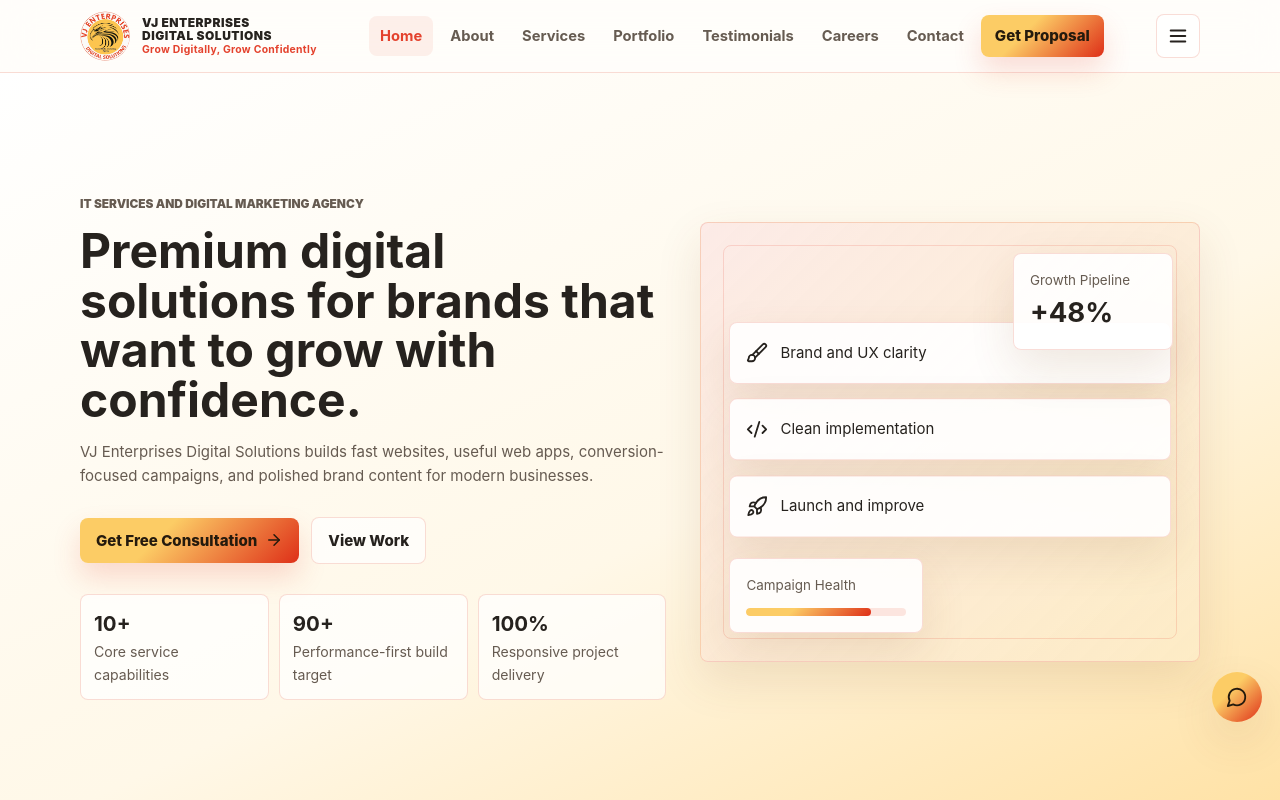
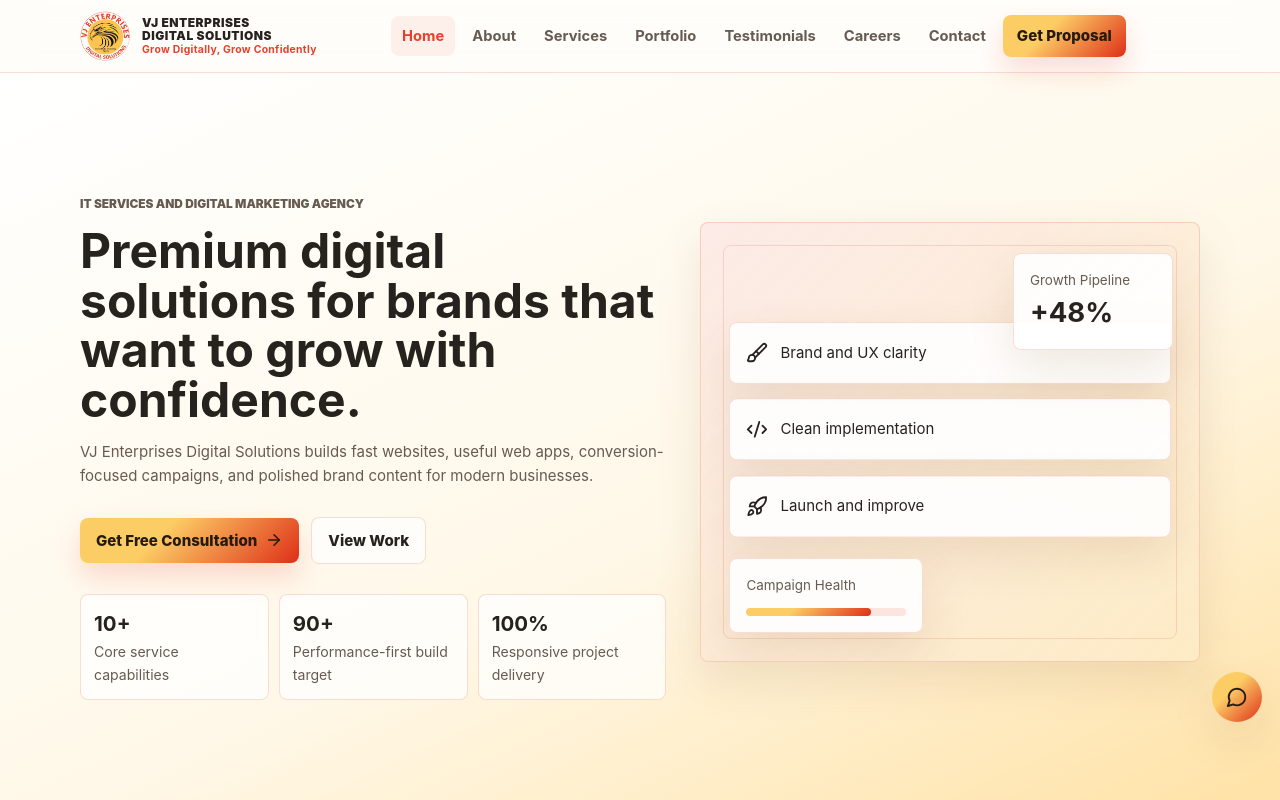
Before and after one commit to vjenterprisesofficial/website, a React (Vite) app: page / in a window 1280 px wide. Shown: the top 800 px of the page. Built offline with nearby package versions, Linux system fonts and the light colour scheme.

Commit message:
menu icon of desktop view

```diff
--- a/src/styles/global.css
+++ b/src/styles/global.css
@@ -200,10 +200,6 @@
   gap: 8px;
 }
 
-.menu-btn {
-  display: none;
-}
-
 .btn,
 .icon-btn,
 .filter-tabs button {
@@ -256,6 +252,10 @@
   color: var(--text);
   border: 1px solid var(--line);
   background: rgba(255, 255, 255, 0.75);
+}
+
+.menu-btn {
+  display: none;
 }
 
 .hero {
```
